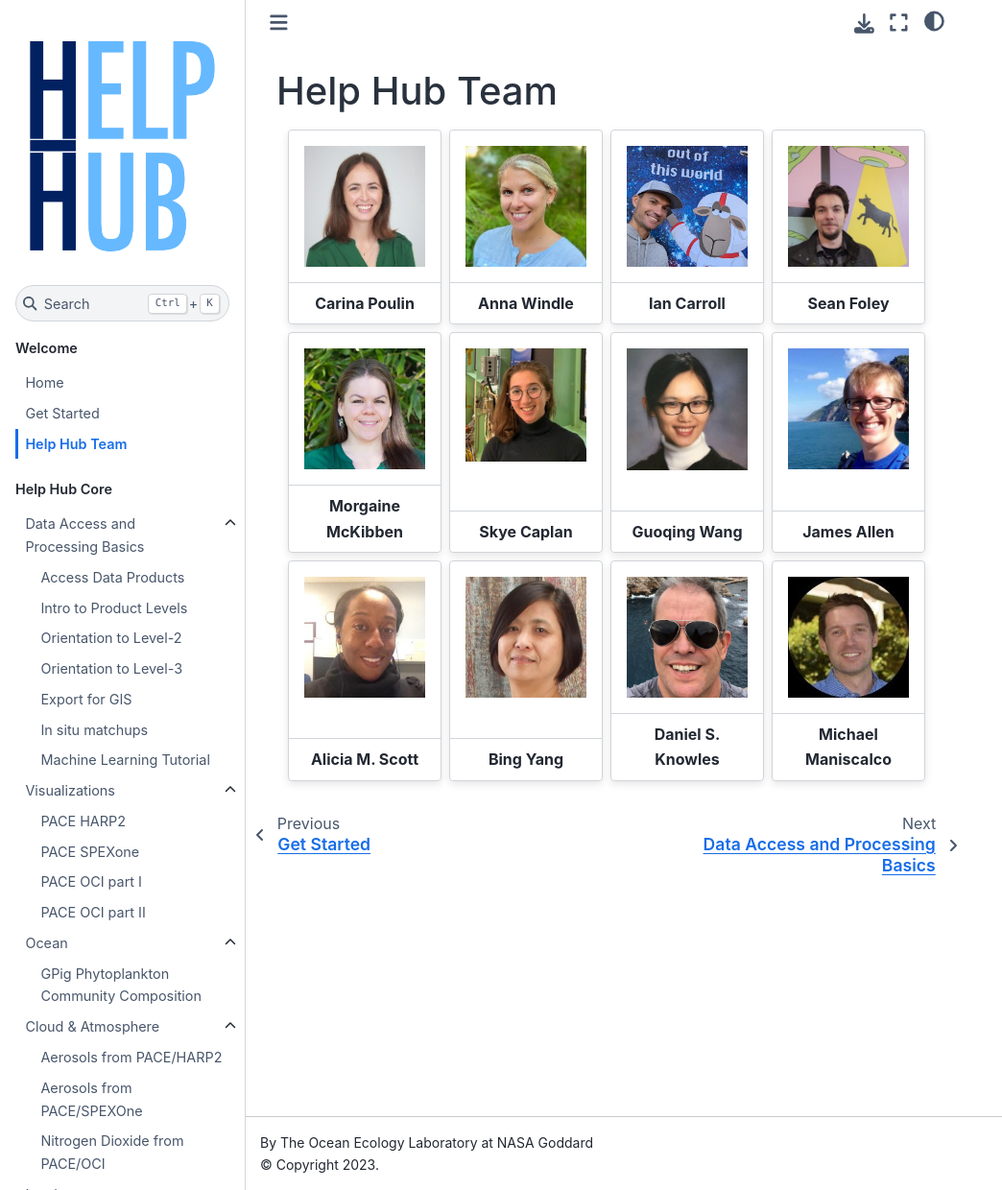
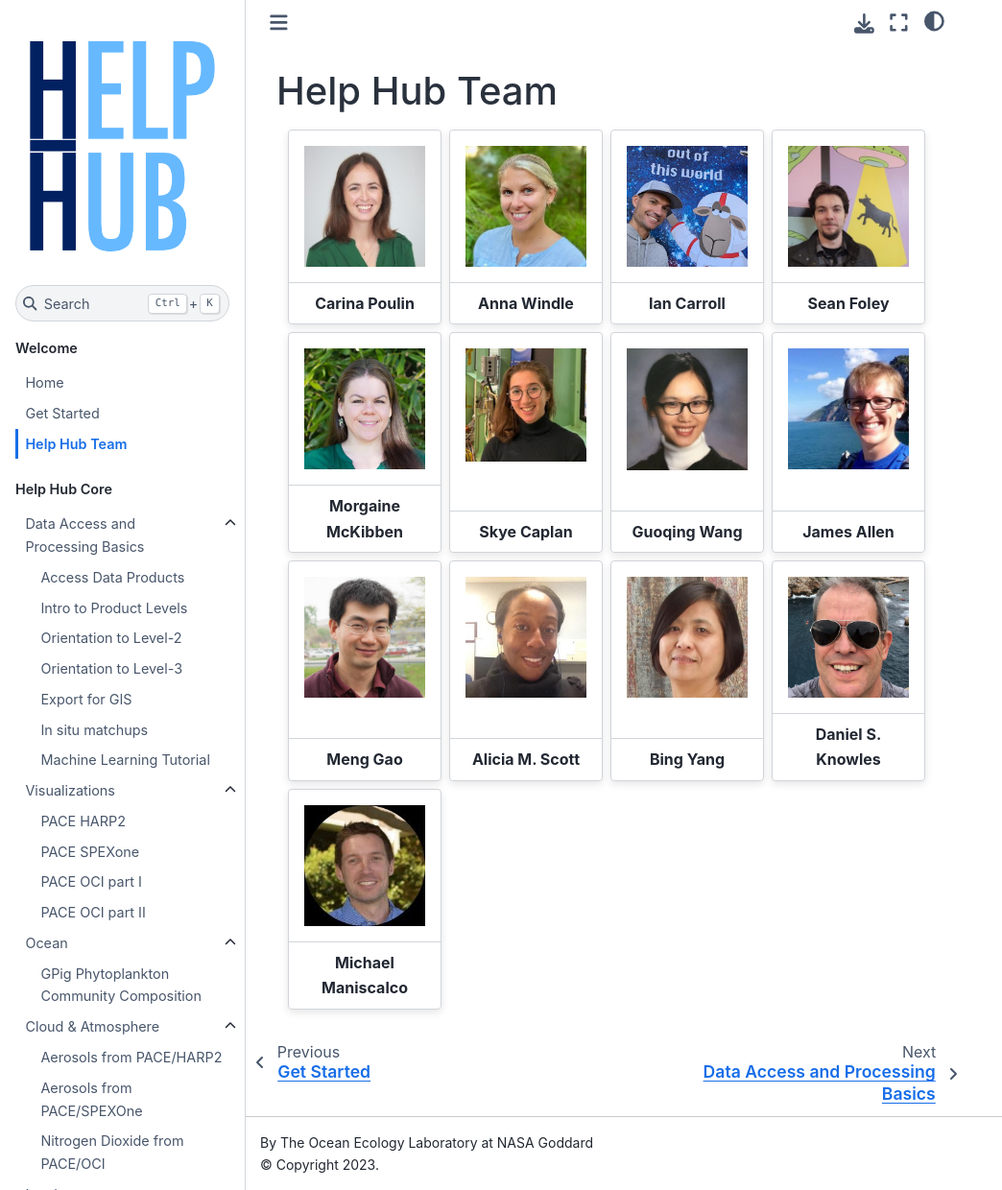
Before and after one commit to nasa/oceandata-notebooks, a Jupyter Book: the page built from docs/team.md, in a window 1280 px wide and 1240 px high. Shown: the whole window at 96% size, without its empty margins (0-1044 px from the left). Built offline with Jupyter Book 1.0.4 settings and Sphinx 7.4.7 and the Sphinx Book theme 1.1.4, drawn with Linux system fonts in a browser that asks for light colours.

Commit message:
Team update

```diff
--- a/docs/team.md
+++ b/docs/team.md
@@ -95,6 +95,15 @@ jupyter:
 :text-align: center
 :link: https://science.gsfc.nasa.gov/sci/bio/alicia.m.scott
 
+![Meng Gaon](images/meng.png)
++++
+**Meng Gao**
+:::
+
+:::{grid-item-card}
+:text-align: center
+:link: https://science.gsfc.nasa.gov/earth/oceanecology/bio/meng.gao
+
 ![Alicia M. Scott](images/alicia.jpg)
 +++
 **Alicia M. Scott**
```
Also changed, not shown: docs/images/meng.png (added).
